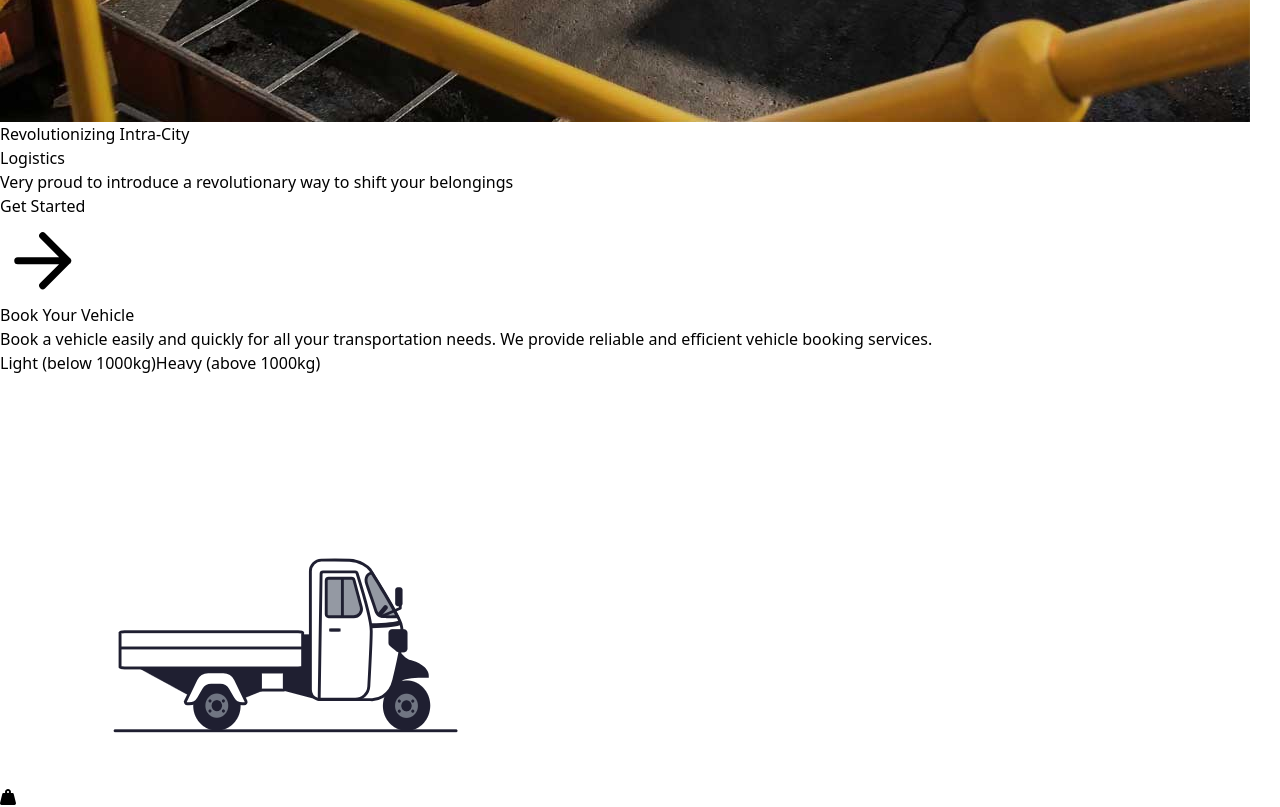
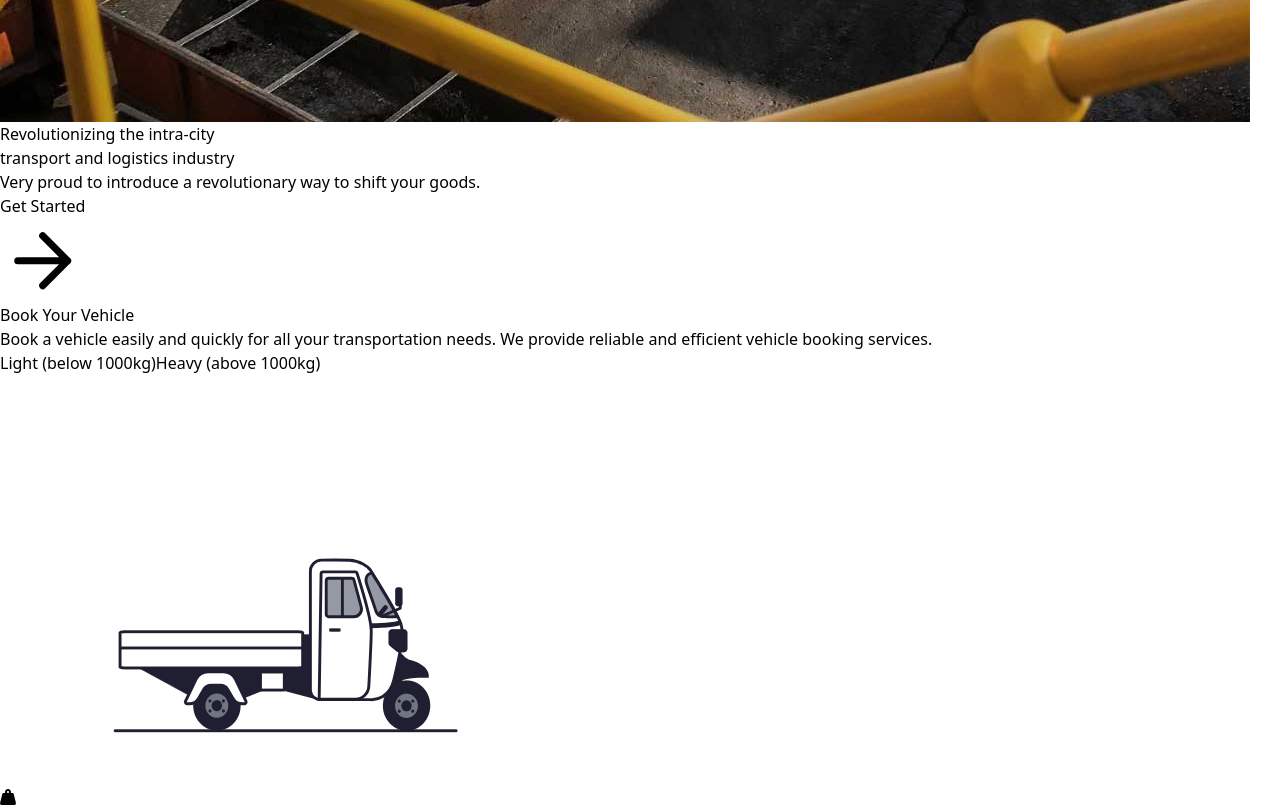
Before and after one commit to Kamu08/BYTO, a React (Vite) app: page / in a window 1280 px wide. Shown: the part 2020-2827 px from the top of the page. Built offline with nearby package versions, Linux system fonts and the light colour scheme.

Commit message:
code modified

```diff
--- a/src/components/Footer.jsx
+++ b/src/components/Footer.jsx
@@ -12,8 +12,7 @@ const Footer = () => {
 						</span>
 					</a>
 					<p className='mt-2 text-sm text-gray-500 '>
-					It is an innovative logistics and trucking transport startup
-					</p>
+					It is an innovative intra-city logistics and trucking transport aggregator startup.					</p>
 				</div>
 				<div className='flex-grow flex flex-wrap md:pl-20 -mb-10 md:mt-0 mt-10 md:text-left text-center'>
 
--- a/src/components/Hero.jsx
+++ b/src/components/Hero.jsx
@@ -19,12 +19,12 @@ const Hero = () => {
 				<div className='container mx-auto flex px-5 py-24 md:flex-row flex-col items-center relative z-10'>
 					<div className='lg:flex-grow md:w-1/2 lg:pr-24 md:pr-16 flex flex-col md:items-start md:text-left mb-16 md:mb-0 items-center text-center'>
 						<h1 className='title-font sm:text-4xl text-3xl mb-4 font-medium text-white'>
-							Revolutionizing Intra-City
-							<br className='hidden lg:inline-block' /> Logistics
+						Revolutionizing the intra-city
+							<br className='hidden lg:inline-block' /> transport and logistics industry
 						</h1>
 						<p className='mb-8 leading-relaxed text-white'>
 							Very proud to introduce a revolutionary way to shift your
-							belongings
+							goods.
 						</p>
 						<button className='inline-flex items-center bg-black border-0 py-2 px-6 focus:outline-none hover:bg-orange-500 rounded text-base text-white'>
 							Get Started
```
